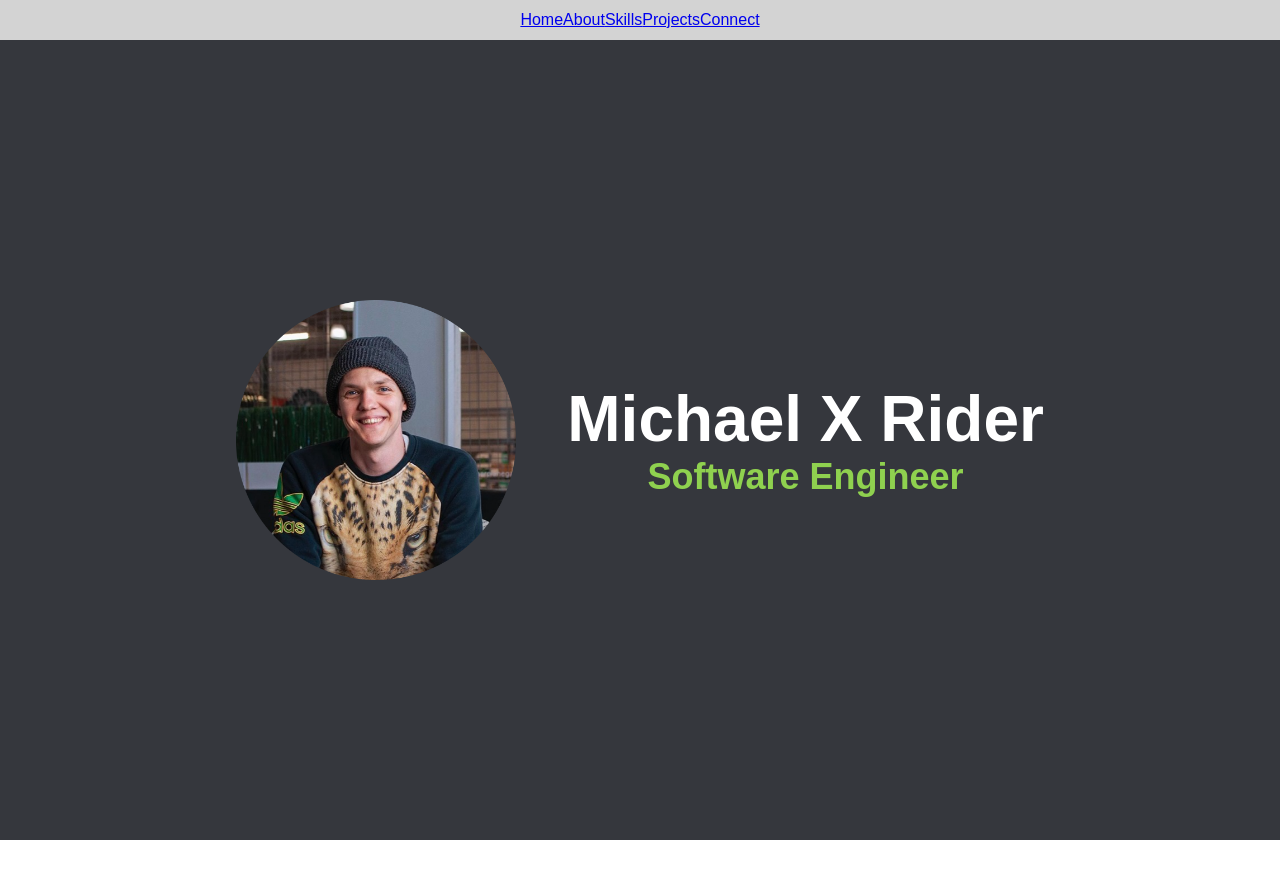
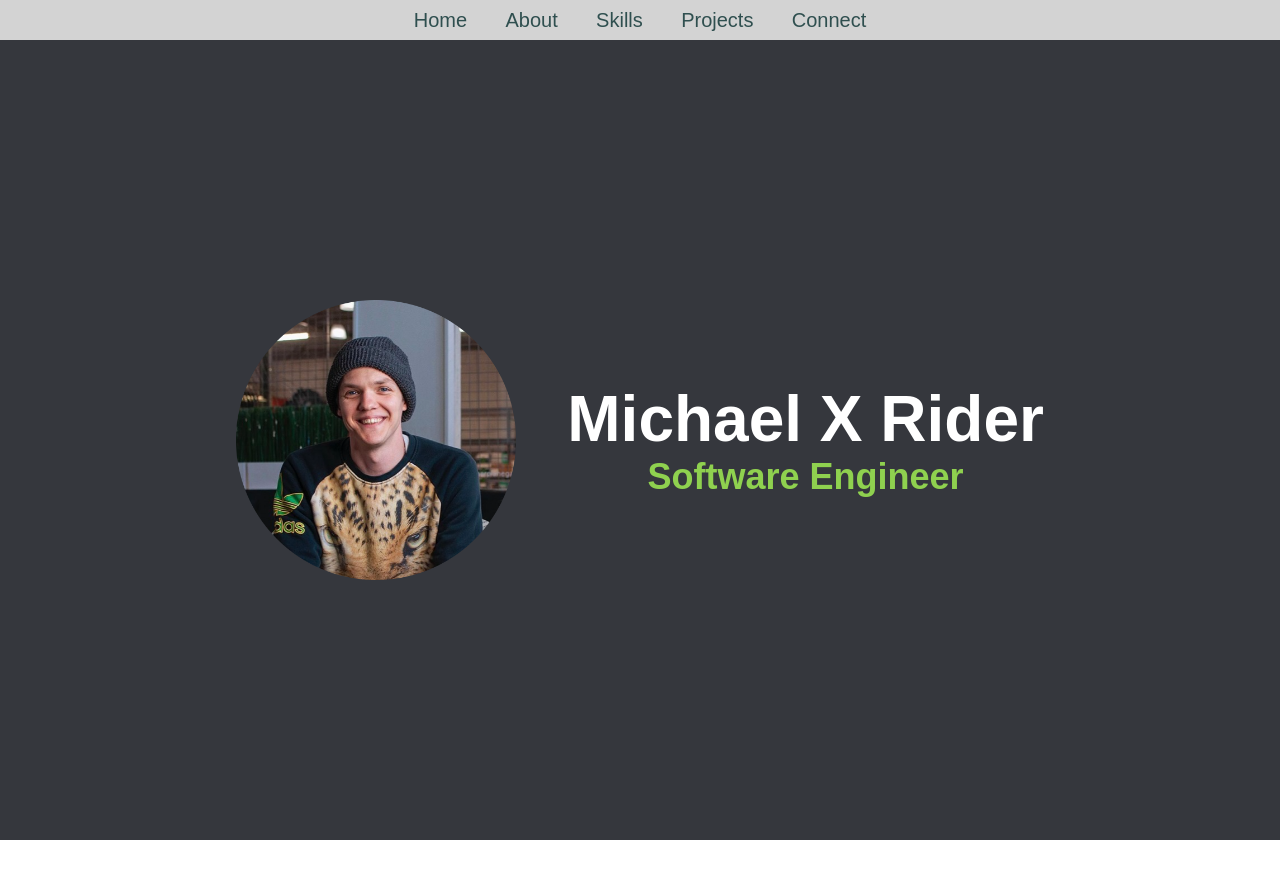
Before and after one commit to MikepdXRider/portfolio, a React (Create React App) app: page / in a window 1280 px wide. Shown: the top 878 px of the page. Built offline with nearby package versions, Linux system fonts and the light colour scheme.

Commit message:
adds initial nav styling

```diff
--- a/src/App.module.css
+++ b/src/App.module.css
@@ -81,7 +81,4 @@
   height: 5vh;
   /* opacity: 100; */
   z-index: 2;
-  display: flex;
-  justify-content: center;
-  align-items: center;
 }
--- /dev/null
+++ b/src/components/Nav/Nav.module.css
@@ -0,0 +1,14 @@
+.nav {
+  height: 100%;
+  width: 100%;
+  display: flex;
+  justify-content: center;
+  align-items: center;
+  gap: 3vw;
+}
+
+.link {
+  color: darkslategray;
+  font-size: 20px;
+  text-decoration: none;
+}
--- a/src/components/Nav/Nav.tsx
+++ b/src/components/Nav/Nav.tsx
@@ -1,4 +1,5 @@
 import React from 'react';
+import styles from './Nav.module.css';
 
 interface NavDataItem {
   textContent: string;
@@ -12,9 +13,13 @@ interface NavProps {
 
 export default function Nav({ navData }: NavProps) {
   return (
-    <nav>
+    <nav className={styles.nav}>
       {navData.map((linkData) => (
-        <a href={linkData.href} aria-label={linkData.ariaLabel}>
+        <a
+          className={styles.link}
+          href={linkData.href}
+          aria-label={linkData.ariaLabel}
+        >
           {linkData.textContent}
         </a>
       ))}
```
